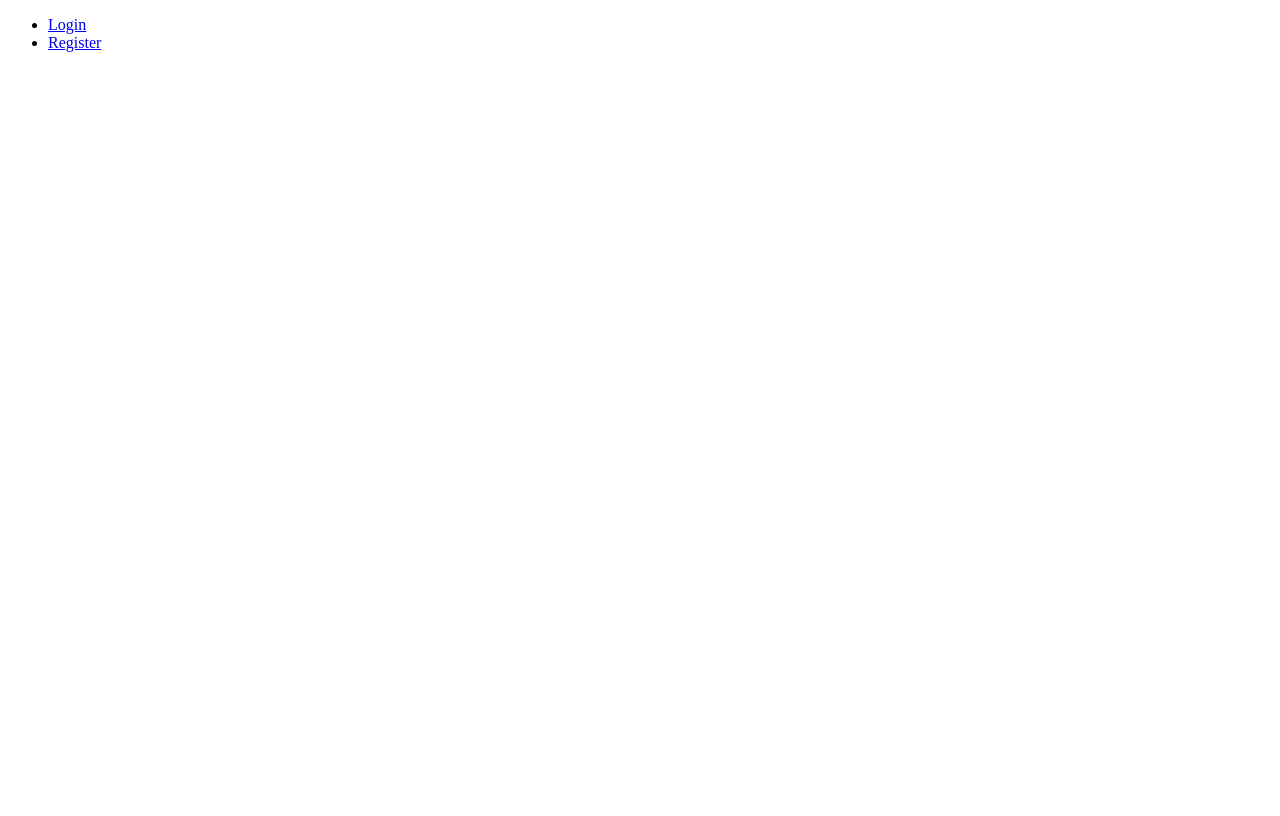
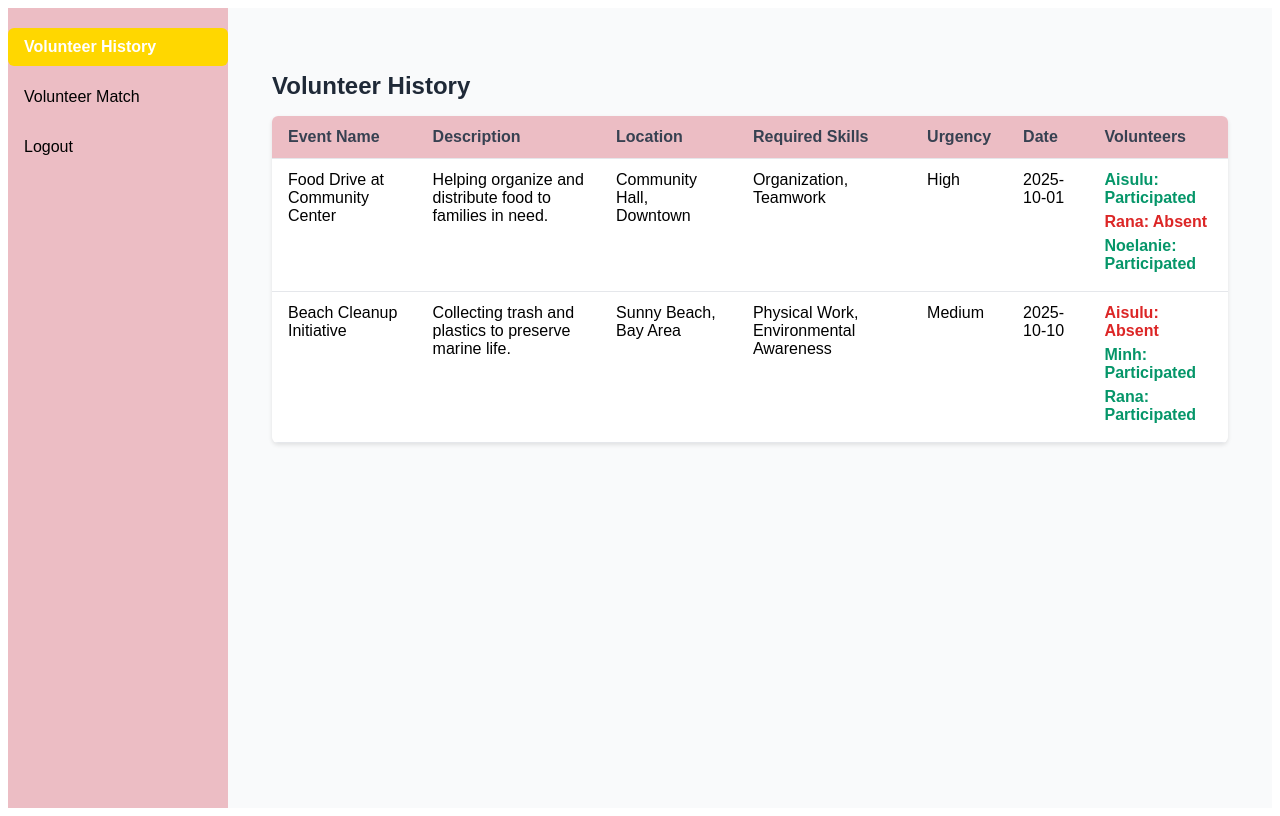
Before and after one commit to Aisulu-Tulyeujan/volunteer, a React (Create React App) app: page /admin/volunteerHistory in a window 1280 px wide. Before the commit this address had no page. Built offline with nearby package versions, Linux system fonts and the light colour scheme; the HTML template or start-up script is replaced by a standard one.

Commit message:
VolunteerHistory and EventMatch

```diff
--- a/src/App.js
+++ b/src/App.js
@@ -1,25 +1,25 @@
 import React from "react";
-import { BrowserRouter as Router, Routes, Route, Link } from "react-router-dom";
+import { BrowserRouter as Router, Routes, Route } from "react-router-dom";
 import Login from "./components/Login";
 import Register from "./components/Register";
 import Dashboard from "./components/Dashboard";
+import AdminLayout from "./components/admin/AdminLayout";
+import VolunteerHistory from "./components/admin/VolunteerHistory";
+import VolunteerMatch from "./components/admin/VolunteerMatch";
 import "./styles.css";
 
 export default function App() {
   return (
     <Router>
       <div className="App">
-        <nav>
-          <ul>
-            <li><Link to="/">Login</Link></li>
-            <li><Link to="/register">Register</Link></li>
-          </ul>
-        </nav>
-
         <Routes>
           <Route path="/" element={<Login />} />
           <Route path="/register" element={<Register />} />
           <Route path="/dashboard" element={<Dashboard />} />
+          <Route path="/admin" element={<AdminLayout />}>
+            <Route path="volunteerHistory" element={<VolunteerHistory />} />
+            <Route path="match" element={<VolunteerMatch />} />
+          </Route>
         </Routes>
       </div>
     </Router>
--- a/src/components/Dashboard.js
+++ b/src/components/Dashboard.js
@@ -2,7 +2,7 @@ import React from "react";
 
 export default function Dashboard() {
   return (
-    <div className="card">
+    <div>
       <h2>Dashboard</h2>
     </div>
   );
--- a/src/components/Login.js
+++ b/src/components/Login.js
@@ -5,26 +5,26 @@ export default function Login() {
   const [email, setEmail] = useState("");
   const [password, setPassword] = useState("");
   const navigate = useNavigate();
+  const [error, setError] = useState("");
 
   const handleSubmit = (e) => {
     e.preventDefault();
     console.log("Logging in with:", email, password);
-    navigate("/dashboard", { replace: true });
 
     const validEmail = 'volunteer@example.com';
     const validPassword = 'password123';
 
     if (email === validEmail && password === validPassword) {
-      console.log('login succesfu! Redirecting to profile...');
+      console.log("login successful! Redirecting to profile...");
 
-      LocalStorage.setItem('isLoggedIn', 'true');
-      LocalStorage.setItem('userEmail', email);
+      localStorage.setItem("isLoggedIn", "true");
+      localStorage.setItem("userEmail", email);
 
-      setError(' ');
-
-      navigate('/profile');
+      // if admin navigate to event management
+      // if volunteer navigate to volunteer dashboard
+      navigate("/admin/match", { replace: true });
     } else {
-      setError('Invalid email or pasword');
+      setError("Invalid email or password");
     }
 
   };
--- /dev/null
+++ b/src/components/Logout.js
@@ -0,0 +1,5 @@
+import React from "react";
+
+export default function Logout() {
+  return
+}
--- /dev/null
+++ b/src/components/admin/AdminLayout.css
@@ -0,0 +1,50 @@
+.admin-layout {
+  display: flex;
+  min-height: 100vh;
+  font-family: Arial, sans-serif;
+}
+
+/* Sidebar nav */
+.admin-nav {
+  width: 220px;
+  background-color: #ECBDC4;
+  padding: 20px 0;
+  flex-shrink: 0;
+}
+
+.nav-list {
+  list-style: none;
+  padding: 0;
+  margin: 0;
+}
+
+.nav-list li {
+  margin-bottom: 12px;
+}
+
+.nav-link {
+  display: block;
+  padding: 10px 16px;
+  color: black; /* light gray */
+  text-decoration: none;
+  border-radius: 6px;
+  transition: background 0.2s ease, color 0.2s ease;
+}
+
+.nav-link:hover {
+  background: #374151;
+  color: white;
+}
+
+.nav-link.active {
+  background: #ffd700; /* blue */
+  color: white;
+  font-weight: bold;
+}
+
+/* Main content */
+.admin-content {
+  flex: 1;
+  padding: 24px;
+  background: #f9fafb;
+}
--- a/src/components/admin/AdminLayout.js
+++ b/src/components/admin/AdminLayout.js
@@ -1,23 +1,40 @@
 import React from "react";
-import { Link, Outlet, useLocation } from "react-router-dom";
+import { NavLink, Outlet } from "react-router-dom";
+import "./AdminLayout.css";
 
 export default function AdminLayout() {
-  const { pathname } = useLocation();
+  return (
+    <div className="admin-layout">
+      <nav className="admin-nav">
+        <ul className="nav-list">
+          <li>
+            <NavLink
+              to="/admin/volunteerHistory"
+              className={({ isActive }) => isActive ? "nav-link active" : "nav-link"}
+            >
+              Volunteer History
+            </NavLink>
+          </li>
+          <li>
+            <NavLink
+              to="/admin/match"
+              className={({ isActive }) => isActive ? "nav-link active" : "nav-link"}
+            >
+              Volunteer Match
+            </NavLink>
+          </li>
+          <li>
+            <NavLink
+              to="/admin/Logout"
+              className={({ isActive }) => isActive ? "nav-link active" : "nav-link"}
+            >
+              Logout
+            </NavLink>
+          </li>
+        </ul>
+      </nav>
 
-  const isActive = (seg) => pathname.includes(seg) ? { background: "#f3f4f6" } : {};
-
-  return (
-    <div className="admin">
-      <aside className="sidebar">
-        <h3 >Admin Tools</h3>
-        <ul >
-          <li><Link to="/admin/match">Volunteer Matching</Link></li>
-          <li><Link to="/admin/notifications">Notifications</Link></li>
-          <li><Link to="/admin/history">Volunteer History</Link></li>
-        </ul>
-      </aside>
-
-      <main className="content">
+      <main className="admin-content">
         <Outlet />
       </main>
     </div>
--- /dev/null
+++ b/src/components/admin/VolunteerHistory.css
@@ -0,0 +1,58 @@
+.event-management {
+  padding: 20px;
+  font-family: Arial, sans-serif;
+}
+
+.event-management h2 {
+  margin-bottom: 16px;
+  color: #1f2937;
+}
+
+/* Table Styling */
+.event-table {
+  width: 100%;
+  border-collapse: collapse;
+  background: white;
+  border-radius: 6px;
+  overflow: hidden;
+  box-shadow: 0 2px 4px rgba(0,0,0,0.1);
+}
+
+.event-table th,
+.event-table td {
+  padding: 12px 16px;
+  text-align: left;
+  border-bottom: 1px solid #e5e7eb;
+  vertical-align: top;
+}
+
+.event-table th {
+  background: #ECBDC4;
+  font-weight: bold;
+  color: #374151;
+}
+
+.event-table tr:hover {
+  background: #f9fafb;
+}
+
+/* Volunteer list inside table */
+.volunteer-list {
+  list-style: none;
+  margin: 0;
+  padding: 0;
+}
+
+.volunteer {
+  margin-bottom: 6px;
+}
+
+.volunteer.participated {
+  color: #059669; /* green */
+  font-weight: bold;
+}
+
+.volunteer.absent {
+  color: #dc2626; /* red */
+  font-weight: bold;
+}
--- a/src/components/admin/VolunteerHistory.js
+++ b/src/components/admin/VolunteerHistory.js
@@ -1,9 +1,77 @@
 import React from "react";
+import "./VolunteerHistory.css";
 
 export default function VolunteerHistory() {
+  // Mock data (replace later with API/DB)
+  const events = [
+    {
+      id: 1,
+      name: "Food Drive at Community Center",
+      description: "Helping organize and distribute food to families in need.",
+      location: "Community Hall, Downtown",
+      skills: ["Organization", "Teamwork"],
+      urgency: "High",
+      date: "2025-10-01",
+      volunteers: {
+        Aisulu: "Participated",
+        Rana: "Absent",
+        Noelanie: "Participated",
+      },
+    },
+    {
+      id: 2,
+      name: "Beach Cleanup Initiative",
+      description: "Collecting trash and plastics to preserve marine life.",
+      location: "Sunny Beach, Bay Area",
+      skills: ["Physical Work", "Environmental Awareness"],
+      urgency: "Medium",
+      date: "2025-10-10",
+      volunteers: {
+        Aisulu: "Absent",
+        Minh: "Participated",
+        Rana: "Participated",
+      },
+    },
+  ];
+
   return (
-    <div className="card">
+    <div className="event-management">
       <h2>Volunteer History</h2>
+
+      <table className="event-table">
+        <thead>
+          <tr>
+            <th>Event Name</th>
+            <th>Description</th>
+            <th>Location</th>
+            <th>Required Skills</th>
+            <th>Urgency</th>
+            <th>Date</th>
+            <th>Volunteers</th>
+          </tr>
+        </thead>
+        <tbody>
+          {events.map((event) => (
+            <tr key={event.id}>
+              <td>{event.name}</td>
+              <td>{event.description}</td>
+              <td>{event.location}</td>
+              <td>{event.skills.join(", ")}</td>
+              <td>{event.urgency}</td>
+              <td>{event.date}</td>
+              <td>
+                <ul className="volunteer-list">
+                  {Object.entries(event.volunteers).map(([name, status], i) => (
+                    <li key={i} className={`volunteer ${status.toLowerCase()}`}>
+                      {name}: {status}
+                    </li>
+                  ))}
+                </ul>
+              </td>
+            </tr>
+          ))}
+        </tbody>
+      </table>
     </div>
   );
 }
--- /dev/null
+++ b/src/components/admin/VolunteerMatch.css
@@ -0,0 +1,78 @@
+.volunteer-match {
+  max-width: 1000px;
+  margin: 0 auto;
+  padding: 20px;
+  font-family: Arial, sans-serif;
+}
+
+.volunteer-match header {
+  text-align: center;
+  margin-bottom: 24px;
+}
+
+.volunteer-match h2 {
+  font-size: 24px;
+  color: #333;
+}
+
+/* Grid layout for match cards */
+.volunteer-match main {
+  display: grid;
+  grid-template-columns: repeat(auto-fit, minmax(300px, 1fr));
+  gap: 20px;
+}
+
+.match-card {
+  border: 1px solid #ddd;
+  border-radius: 8px;
+  padding: 16px;
+  background: #ECBDC4;
+  box-shadow: 0 2px 4px rgba(0,0,0,0.05);
+}
+
+.match-card h3 {
+  margin-bottom: 12px;
+  color: #1f2937;
+}
+
+.event-select {
+  width: 100%;
+  padding: 8px;
+  border: 1px solid #ccc;
+  border-radius: 6px;
+  margin-bottom: 12px;
+  font-size: 14px;
+}
+
+.button-group {
+  display: flex;
+  gap: 10px;
+}
+
+.btn {
+  flex: 1;
+  padding: 8px 14px;
+  border: none;
+  border-radius: 6px;
+  cursor: pointer;
+  font-size: 14px;
+  transition: background 0.2s ease;
+}
+
+.search-btn {
+  background: #ffd700;
+  color: black;
+}
+
+.search-btn:hover {
+  background: #ffd700;
+}
+
+.match-btn {
+  background: #10b981;
+  color: black;
+}
+
+.match-btn:hover {
+  background: #059669;
+}
--- a/src/components/admin/VolunteerMatch.js
+++ b/src/components/admin/VolunteerMatch.js
@@ -1,9 +1,32 @@
 import React from "react";
+import "./VolunteerMatch.css";
 
 export default function VolunteerMatch() {
+  const volunteerNames = ["Aisulu", "Rana", "Noelanie", "Minh"];
+  const eventNames = ["Food Drive", "Beach Cleanup", "Tree Planting", "Animal Shelter Support"];
+
   return (
-    <div>
-      <h2>Volunteer Matching</h2>
+    <div className="volunteer-match">
+      <header>
+        <h2>Volunteer Matching</h2>
+      </header>
+
+      <main>
+        {volunteerNames.map((volunteer, i) => (
+          <div className="match-card" key={i}>
+            <h3>{volunteer}</h3>
+            <select className="event-select">
+              {eventNames.map((event, j) => (
+                <option key={j} value={event}>{event}</option>
+              ))}
+            </select>
+            <div className="button-group">
+              <button className="btn search-btn">Search</button>
+              <button className="btn match-btn">Match</button>
+            </div>
+          </div>
+        ))}
+      </main>
     </div>
   );
 }
```
Also changed, not shown: src/components/Notifications.js (renamed from src/components/admin/Notifications.js).
